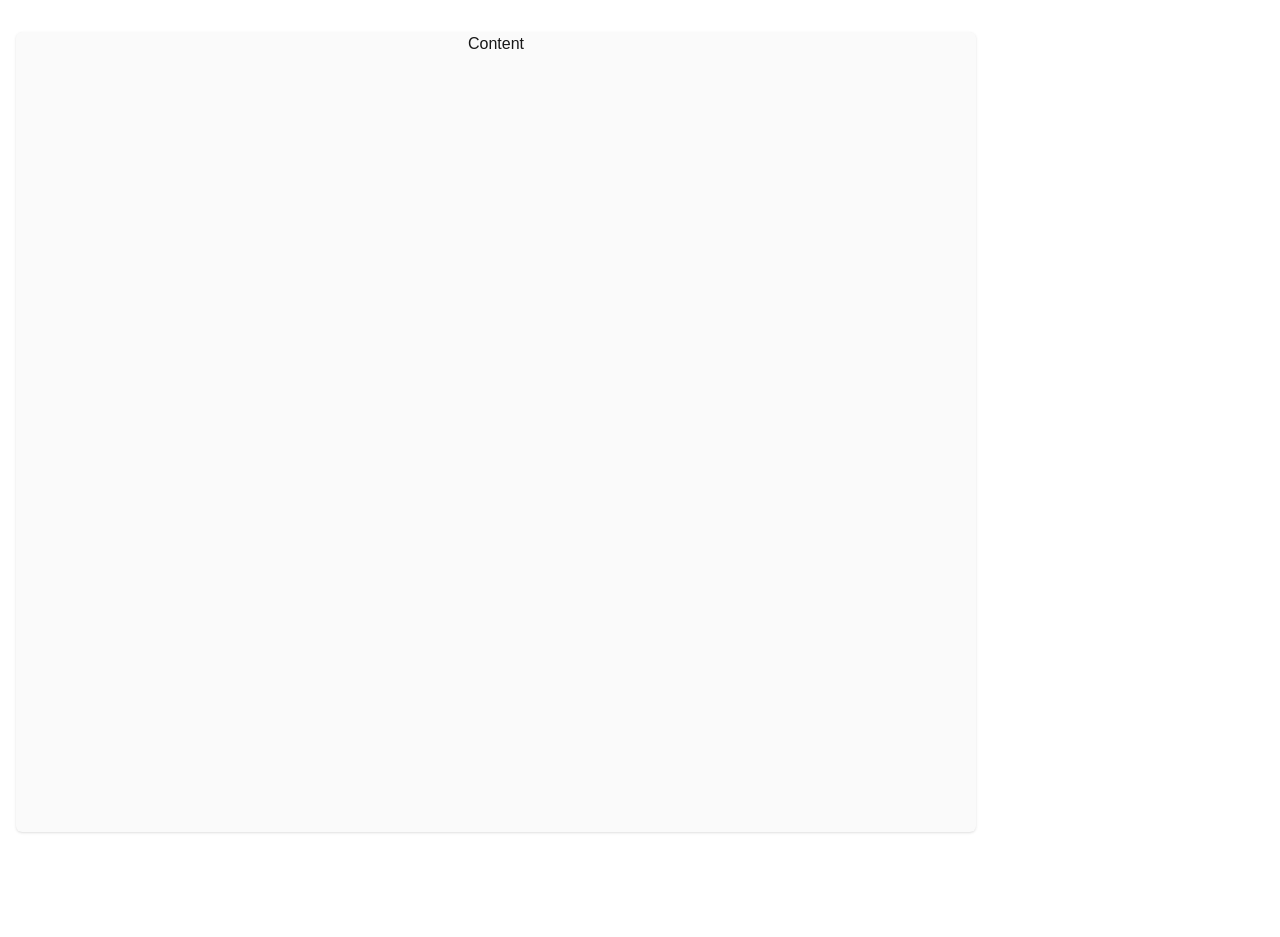
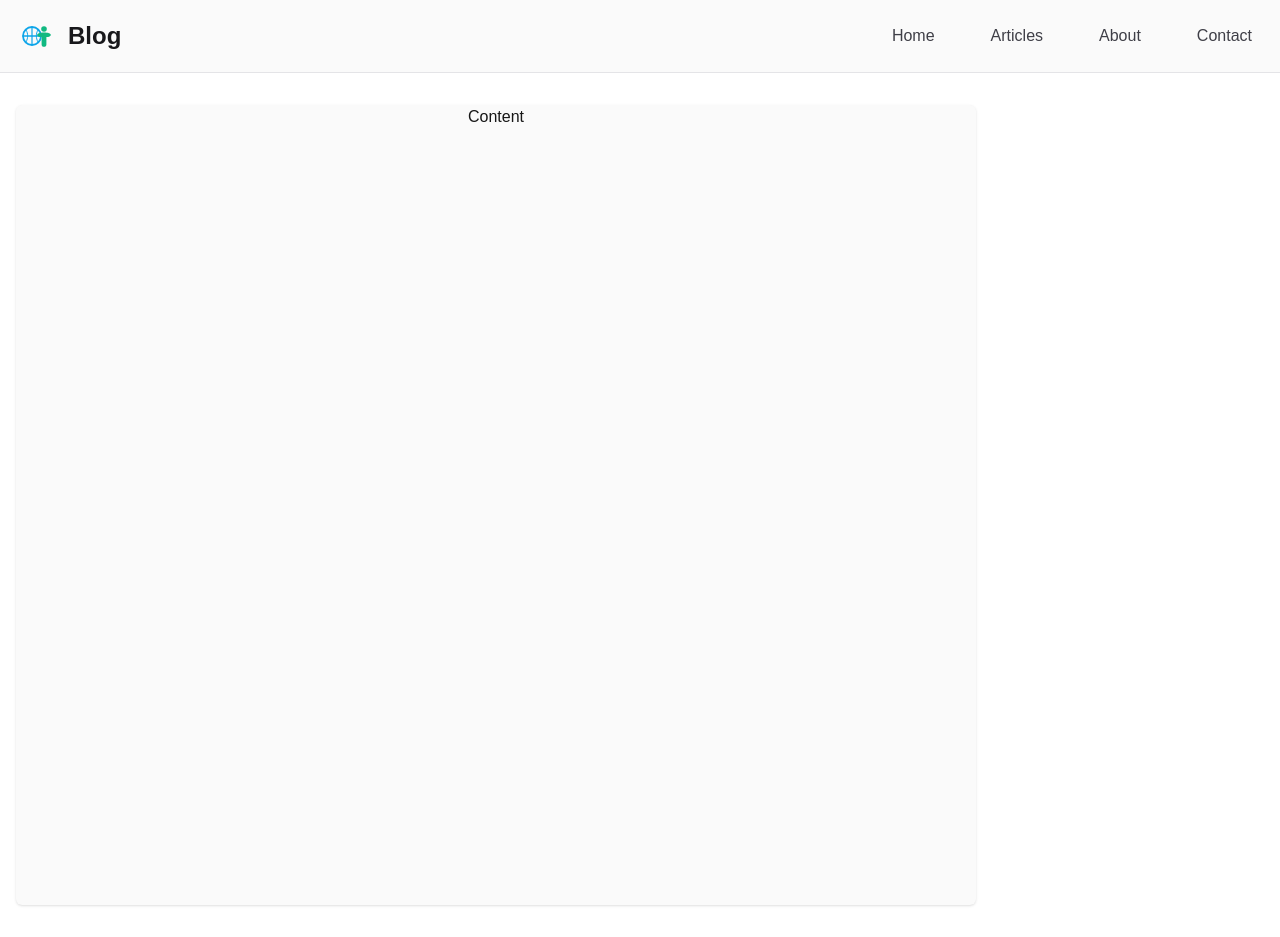
Before and after one commit to patriciasegantine/a11y-blog-project, a Next.js app: page / in a window 1280 px wide. Before the commit the page ends 864 px from the top, so only its background shows below. Built offline with nearby package versions, Linux system fonts and the light colour scheme.

Commit message:
add custom document, header, navigation, and logo for blog layout

```diff
--- a/src/app/layout.tsx
+++ b/src/app/layout.tsx
@@ -1,6 +1,7 @@
 import React from "react";
 import type {Metadata} from "next";
 import "./globals.css";
+import Header from "@/components/sections/Header";
 
 export const metadata: Metadata = {
     title: "Blog",
@@ -15,6 +16,8 @@ export default function RootLayout({
     return (
         <html lang="en" suppressHydrationWarning>
         <body className="antialiased" suppressHydrationWarning>
+        <Header />
+
         <div className="container mx-auto px-4 py-8 grid grid-cols-1 md:grid-cols-[1fr_16rem] gap-8">
             <main id="main-content" role="main">
                 {children}
--- /dev/null
+++ b/src/components/Nav.tsx
@@ -0,0 +1,22 @@
+export default function Nav() {
+  const navLinks = [
+    { href: "#", label: "Home" },
+    { href: "#", label: "Articles" },
+    { href: "#", label: "About" },
+    { href: "#", label: "Contact" },
+  ];
+
+  return (
+    <nav className="hidden md:flex gap-8">
+      {navLinks.map((link) => (
+        <a
+          key={link.label}
+          href={link.href}
+          className="text-zinc-700 dark:text-zinc-300 hover:text-zinc-900 dark:hover:text-white transition hover:bg-zinc-100 dark:hover:bg-zinc-800 rounded-md px-3 py-2"
+        >
+          {link.label}
+        </a>
+      ))}
+    </nav>
+  );
+}
--- /dev/null
+++ b/src/components/sections/Header.tsx
@@ -0,0 +1,26 @@
+import Image from "next/image";
+import Nav from "@/components/Nav";
+
+export default function Header() {
+    return (
+        <header
+            className="w-full bg-zinc-50 dark:bg-zinc-800 border-b sticky top-0 z-50 border-zinc-200 dark:border-zinc-800"
+        >
+            <div className="container mx-auto px-4 py-4 flex items-center justify-between">
+                <div className="flex items-center gap-3 ">
+                    <Image
+                        src="/assets/images/logo.svg"
+                        alt="Blog"
+                        width={100}
+                        height={80}
+                        className="h-10 w-auto rounded-lg"
+                    />
+                    <h1 className="text-2xl font-bold text-zinc-900 dark:text-white">
+                        Blog
+                    </h1>
+                </div>
+                <Nav/>
+            </div>
+        </header>
+    );
+}
```
Also changed, not shown: public/assets/images/logo.svg (added).
